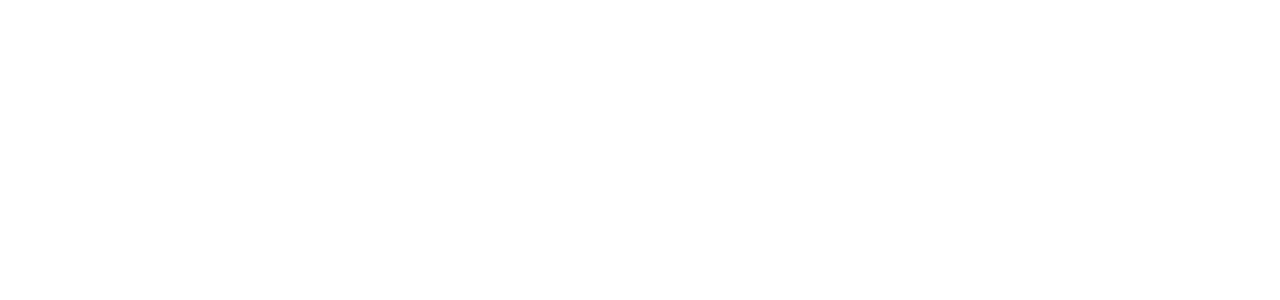
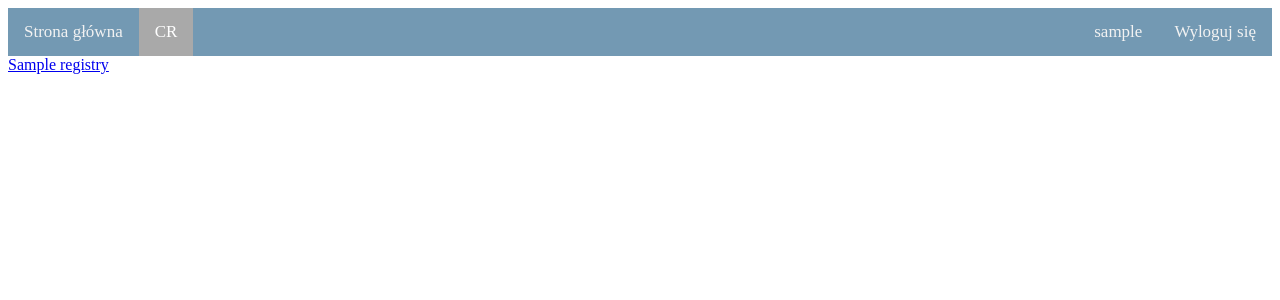
Before and after one commit to Kicend/stfu.waw.pl, a Flask app: page /cr in a window 1280 px wide. Before the commit the part shown is empty. Shown: the top 300 px of the page. Run offline with Flask 2, Linux system fonts and the light colour scheme; a user stored in the database is signed in; tables that the repository leaves empty hold one stand-in row (values such as "Sample post"); parts of the project's set-up code (start-up, migrations or seed data) failed here and were passed over.

Commit message:
initial commit

```diff
--- a/templates/cr/cr_index.html
+++ b/templates/cr/cr_index.html
@@ -1,10 +1,28 @@
 <!DOCTYPE html>
-<html lang="en">
+<html lang="pl">
 <head>
     <meta charset="UTF-8">
     <title>stfu.waw.pl | Centralny Rejestr</title>
+    <link rel="stylesheet" type="text/css" href="../../static/css/style.css">
+    <link rel="stylesheet" type="text/css" href="../../static/css/cr.css">
 </head>
 <body>
-
+    <div id="nav_cr" class="nav nav_left">
+        <a href="{{ url_for('routes.dashboard') }}">Strona główna</a>
+        <a href="#nav_cr" class="active">CR</a>
+    </div>
+    <div id="user_panel" class="nav nav_right">
+        <div id="user_div_content">
+            <a class="right-side" href="">{{ current_user.username }}</a>
+            <a class="right-side" href="{{ url_for('routes.logout') }}">Wyloguj się</a>
+        </div>
+    </div>
+    <div id="cr_main">
+        {% for registry in registries %}
+            <a id="registry_{{ registry.registry_id }}" href="cr/registry/{{ registry.registry_id }}">
+                {{ registry.registry_name }} {% if registry.private %} 🔒︎ {% endif %}</a>
+            <br>
+        {% endfor %}
+    </div>
 </body>
 </html>
```
